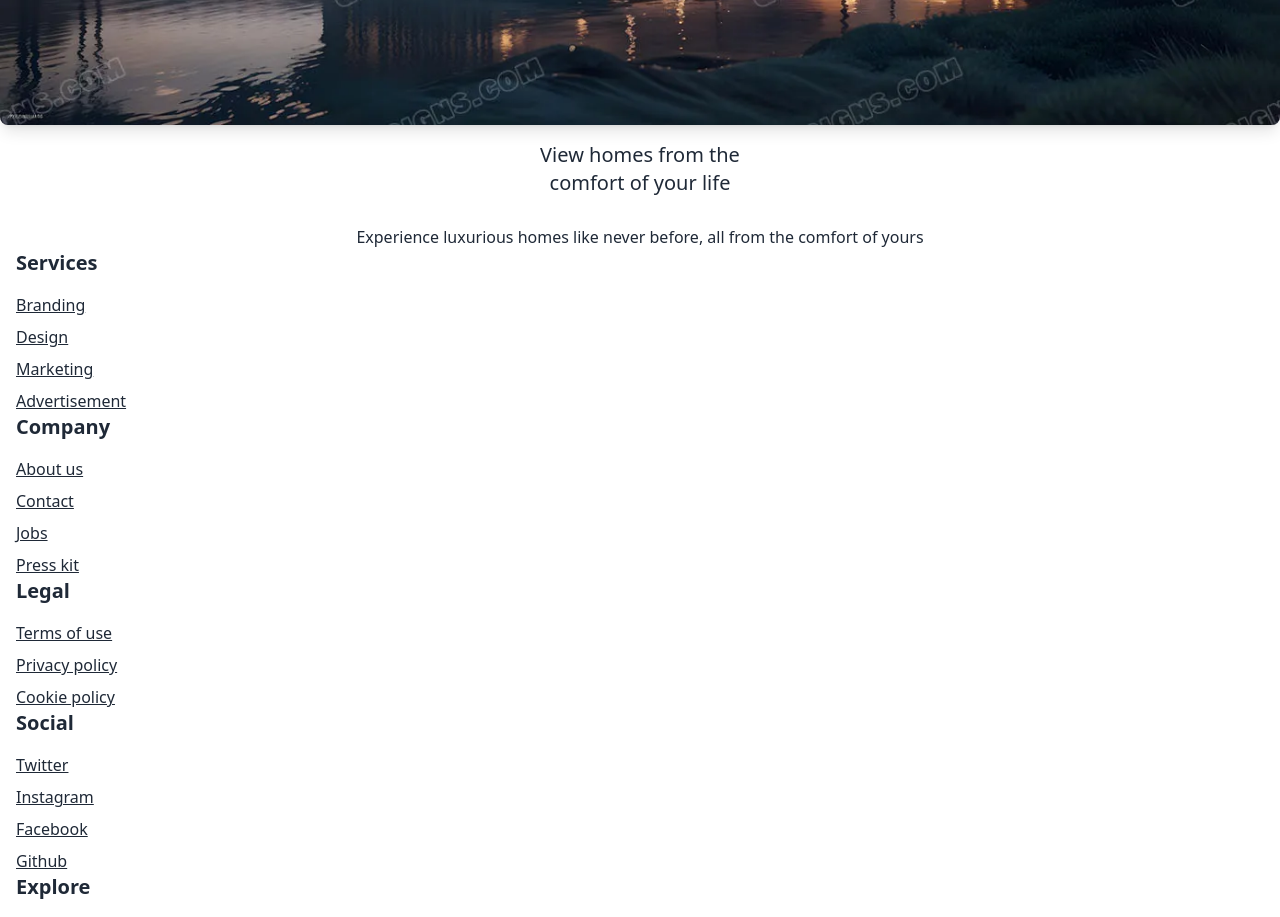
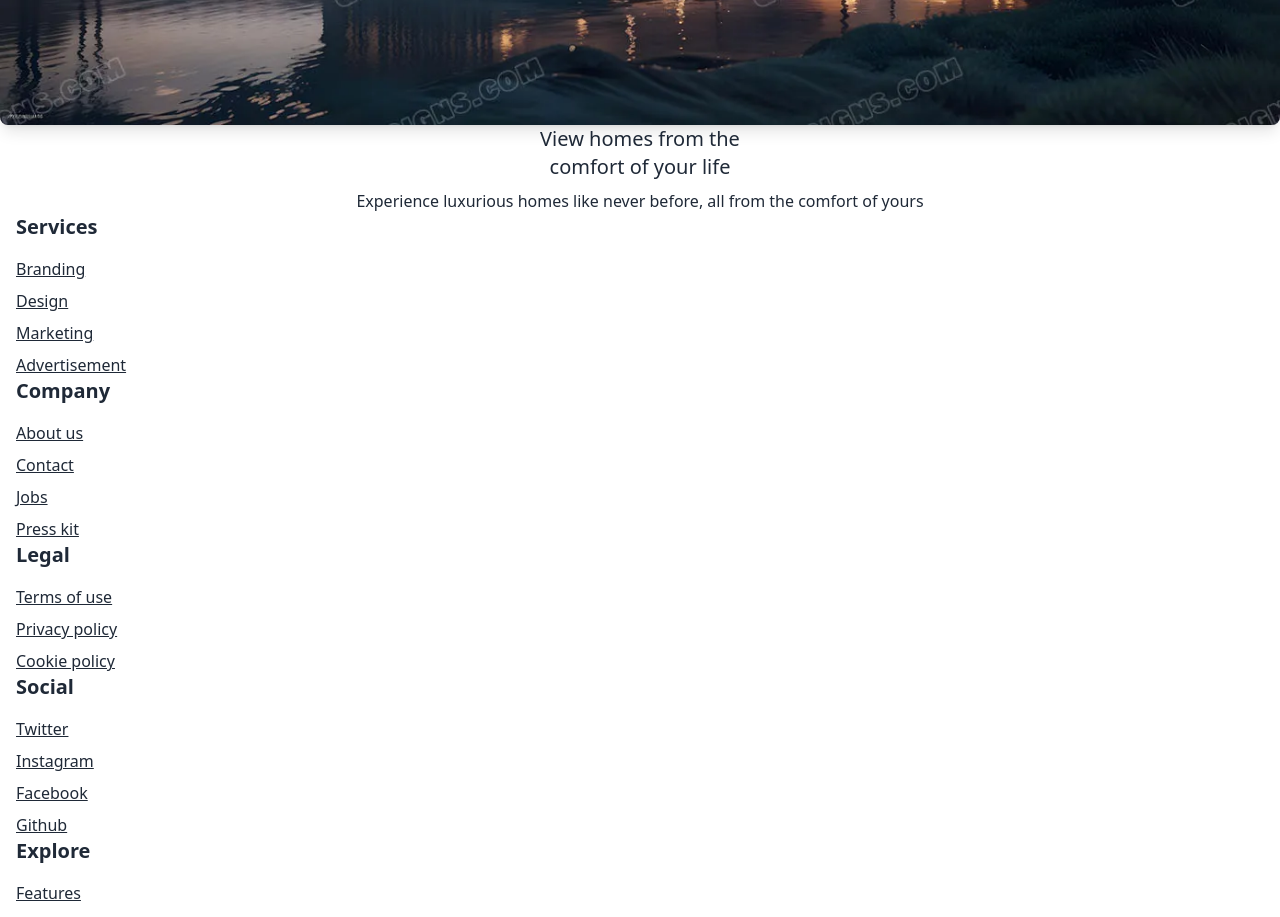
Before and after one commit to NithishMR/EverHome, a React (Vite) app: page / in a window 1280 px wide. Shown: the part 7260-8177 px from the top of the page. Built offline with nearby package versions, Linux system fonts and the light colour scheme; the HTML template or start-up script is replaced by a standard one.

Commit message:
Changed pictures.jsx

```diff
--- a/src/Components/Pictures3.jsx
+++ b/src/Components/Pictures3.jsx
@@ -65,7 +65,7 @@
 
         {/* Second Image */}
         <div
-          className={` pt-10 transition-transform duration-1000 ${
+          className={`  transition-transform duration-1000 ${
             secondImageInView
               ? "translate-y-0 opacity-100"
               : "translate-y-12 opacity-0"
@@ -105,12 +105,12 @@
               alt="Image2"
             />
           </div>
-          <div className="text-center mt-4">
+          <div className="text-center ">
             <p className="font-['Open_Sans'] text-xl md:text-2xl mb-2 TimesNewRoman text-[#fff] ">
               View homes from the <br />
               comfort of your life
             </p>
-            <p className="text-[#999] pt-5">
+            <p className="text-[#999] ">
               Experience luxurious homes like never before, all from the comfort
               of yours
             </p>
```
